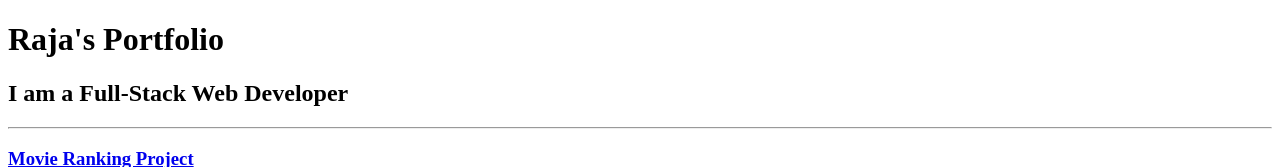
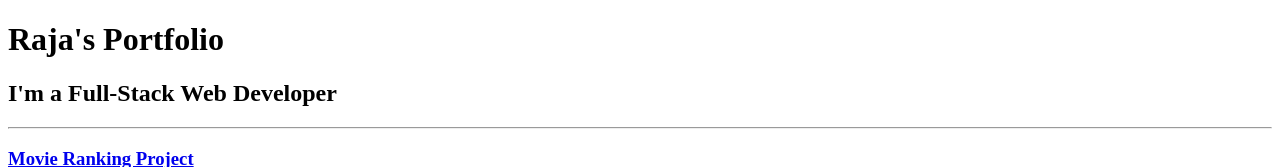
Before and after one commit to raja21293/html-portfolio, a plain HTML site: page index.html in a window 1280 px wide. Shown: the top 167 px of the page. Drawn offline with Linux system fonts and the light colour scheme.

Commit message:
Update index.html

```diff
--- a/index.html
+++ b/index.html
@@ -8,7 +8,7 @@
     </head>
     <body>
         <h1>Raja's Portfolio</h1>
-        <h2>I am a Full-Stack Web Developer</h2>
+        <h2>I'm a Full-Stack Web Developer</h2>
         <hr>
         <h3>
             <a href="./public/movie-ranking.html">Movie Ranking Project</a>
```
